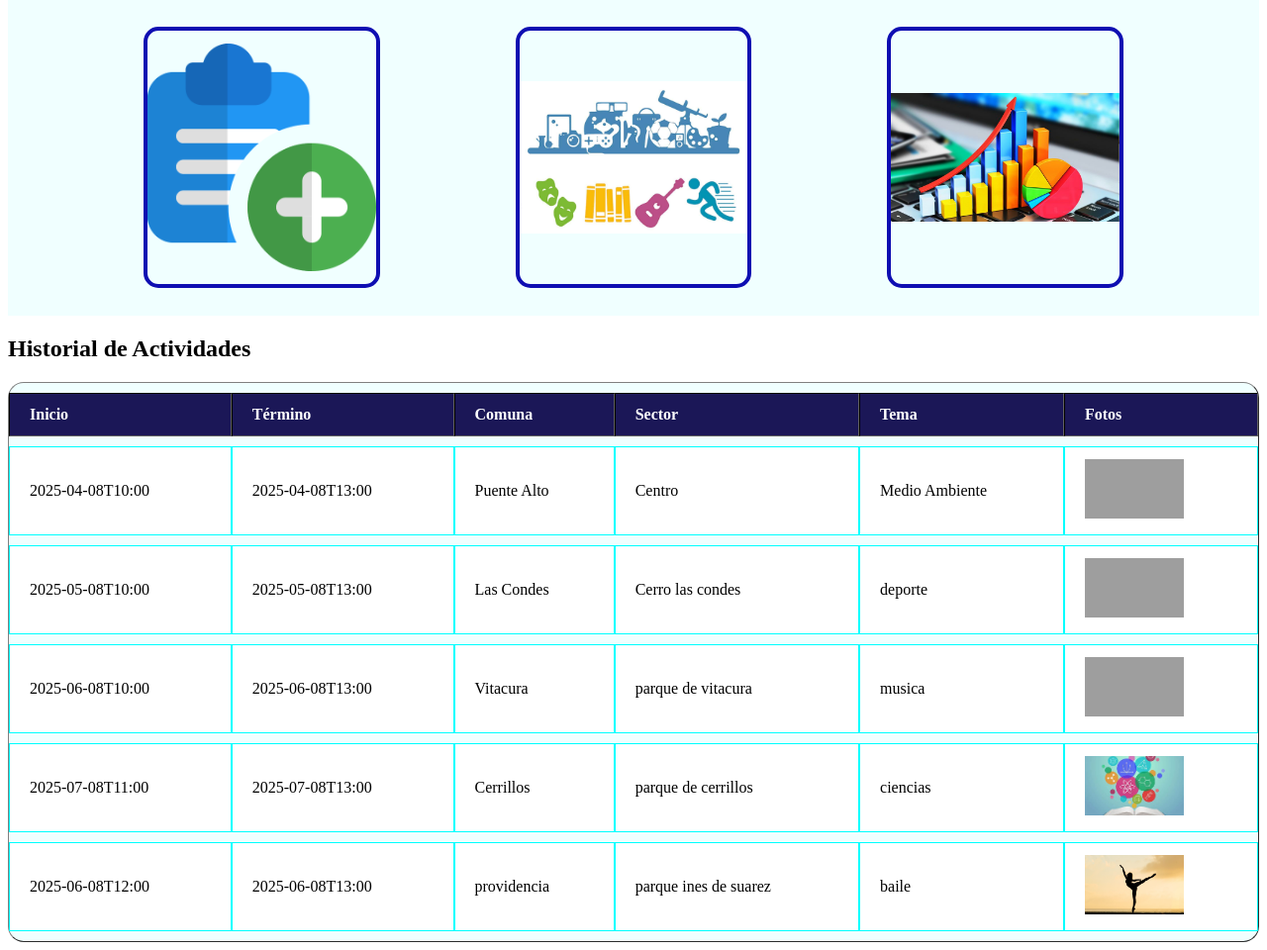
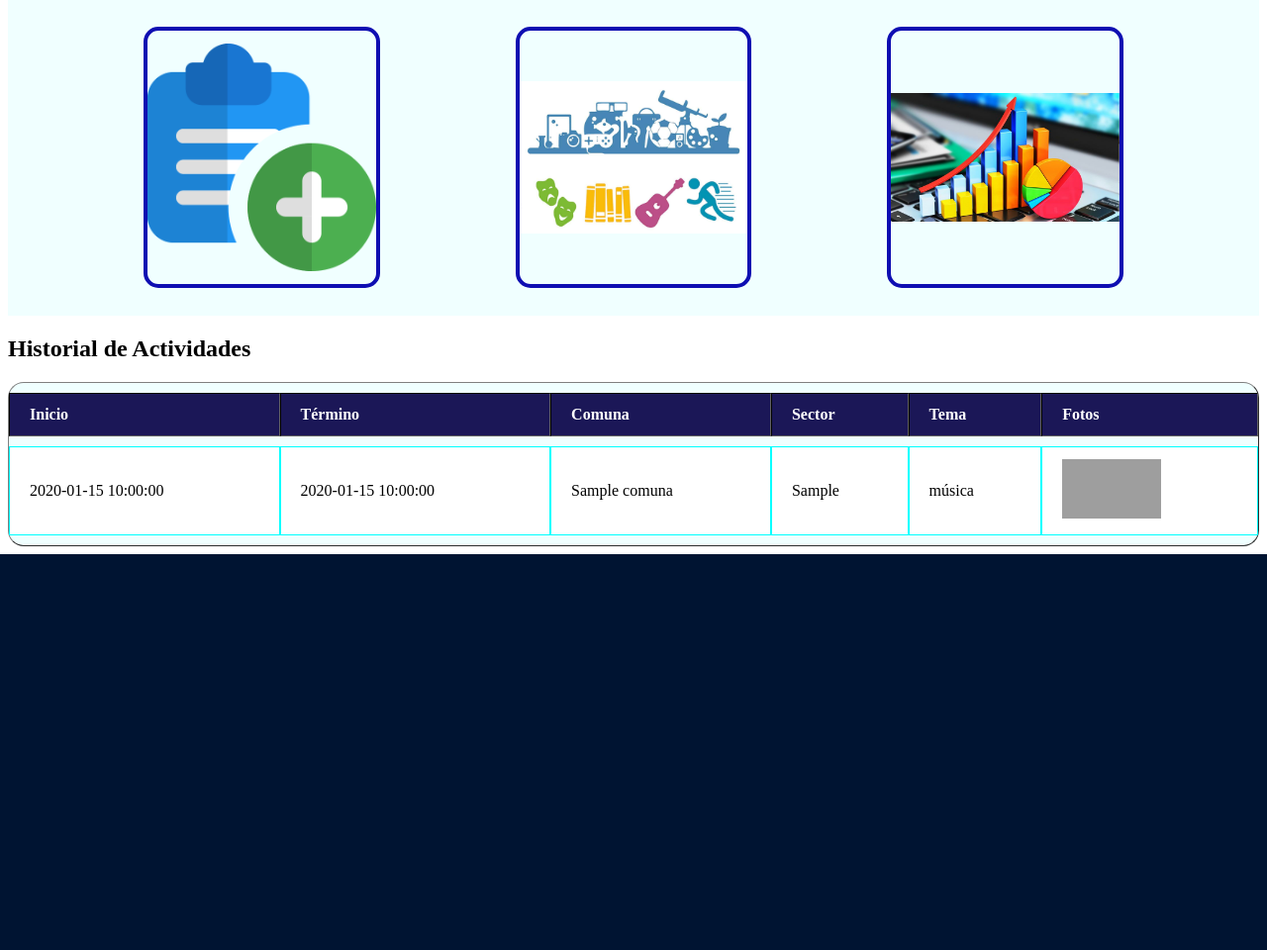
Before and after one commit to slevinnnn/desarrollo_web_daniel_ayala, a Flask app: page / in a window 1280 px wide. Shown: the part 489-1449 px from the top of the page at 99% size. After the commit the page ends 1049 px from the top, so only its background shows below. Run offline with Flask 3, Linux system fonts and the light colour scheme; tables that the repository leaves empty hold one stand-in row (values such as "Sample post"); grey boxes are pictures that could not be loaded.

Commit message:
se agrego la funcionalidad para mostrar las ultimas 5 fotos agregadas al inicio de la pagina

```diff
--- a/app.py
+++ b/app.py
@@ -20,8 +20,8 @@ app.config['ALLOWED_EXTENSIONS'] = {'png', 'jpg', 'jpeg', 'gif'}
 # --- Routes ---
 @app.route("/")
 def index():
-
-    return render_template("index.html")
+    actividades = db.get_historial_actividades()
+    return render_template("index.html", actividades=actividades)
 
 @app.route("/estadisticas")
 def estadisticas():
--- a/database/db.py
+++ b/database/db.py
@@ -154,3 +154,36 @@ def create_foto(actividad_id, ruta_archivo, nombre_archivo):
     session.add(new_foto)
     session.commit()
     session.close()
+
+
+def get_historial_actividades():
+    session = SessionLocal()
+    actividades = session.query(Actividad).order_by(Actividad.id.desc()).limit(5).all()
+    resultado = []
+
+    for act in actividades:
+        tema_obj = session.query(ActividadTema).filter_by(actividad_id=act.id).first()
+        if tema_obj:
+            tema = tema_obj.tema if tema_obj.tema != "otro" else tema_obj.glosa_otro
+        else:
+            tema = "Sin tema"
+
+        comuna = session.query(Comuna).filter_by(id=act.comuna_id).first()
+        comuna_nombre = comuna.nombre if comuna else "Desconocida"
+
+        fotos = session.query(Foto).filter_by(actividad_id=act.id).all()
+        if fotos:
+            foto_url = f"/static/uploads/{fotos[0].ruta_archivo}"
+        else:
+            foto_url = "/static/public/añadir.png"  # Imagen por defecto
+
+        resultado.append({
+            "dia_hora_inicio": act.dia_hora_inicio,
+            "dia_hora_termino": act.dia_hora_termino,
+            "comuna": comuna_nombre,
+            "sector": act.sector,
+            "tema": tema,
+            "foto_url": foto_url
+        })
+
+    return resultado
--- a/templates/index.html
+++ b/templates/index.html
@@ -40,47 +40,18 @@
           </tr>
         </thead>
         <tbody id="historial_actividades">
-          <tr id="actividad1">
-            <td>2025-04-08T10:00</td>
-            <td>2025-04-08T13:00</td>
-            <td>Puente Alto</td>
-            <td>Centro</td>
-            <td>Medio Ambiente</td>
-            <td><img src="static/public/medioambiente.jpeg" alt="foto medioambiente"></td>
-          </tr>
-          <tr id="actividad2">
-            <td>2025-05-08T10:00</td>
-            <td>2025-05-08T13:00</td>
-            <td>Las Condes</td>
-            <td>Cerro las condes</td>
-            <td>deporte</td>
-            <td><img src="static/public/deportes.jpeg" alt="foto medioambiente"></td>
-          </tr>
-          <tr id="actividad3">
-            <td>2025-06-08T10:00</td>
-            <td>2025-06-08T13:00</td>
-            <td>Vitacura</td>
-            <td>parque de vitacura</td>
-            <td>musica</td>
-            <td><img src="static/public/musica.png" alt="foto medioambiente"></td>
-          </tr>
-          <tr id="actividad4">
-            <td>2025-07-08T11:00</td>
-            <td>2025-07-08T13:00</td>
-            <td>Cerrillos</td>
-            <td>parque de cerrillos</td>
-            <td>ciencias</td>
-            <td><img src="static/public/ciencias.jpeg" alt="foto medioambiente"></td>
-          </tr>
-          <tr id="actividad5">
-            <td>2025-06-08T12:00</td>
-            <td>2025-06-08T13:00</td>
-            <td>providencia</td>
-            <td>parque ines de suarez </td>
-            <td>baile</td>
-            <td><img src="static/public/baile.jpg" alt="foto medioambiente"></td>
-          </tr>
+        {% for actividad in actividades %}
+        <tr>
+          <td>{{ actividad.dia_hora_inicio }}</td>
+          <td>{{ actividad.dia_hora_termino }}</td>
+          <td>{{ actividad.comuna }}</td>
+          <td>{{ actividad.sector }}</td>
+          <td>{{ actividad.tema }}</td>
+          <td><img src="{{ actividad.foto_url }}" alt="foto {{ actividad.tema }}"></td>
+        </tr>
+        {% endfor %}
         </tbody>
+
       </table>
 
     </div>
```
Also changed, not shown: static/uploads/1de0860778bb3f93afc7cd9b1b2d3007a48de37a6fde41ade74ea7345311bc69.jpg (added), static/uploads/702e2494c90bdacd464cbf307906b4c5982bb22bbbf619329c9b7cd53ba962ab.png (added).
